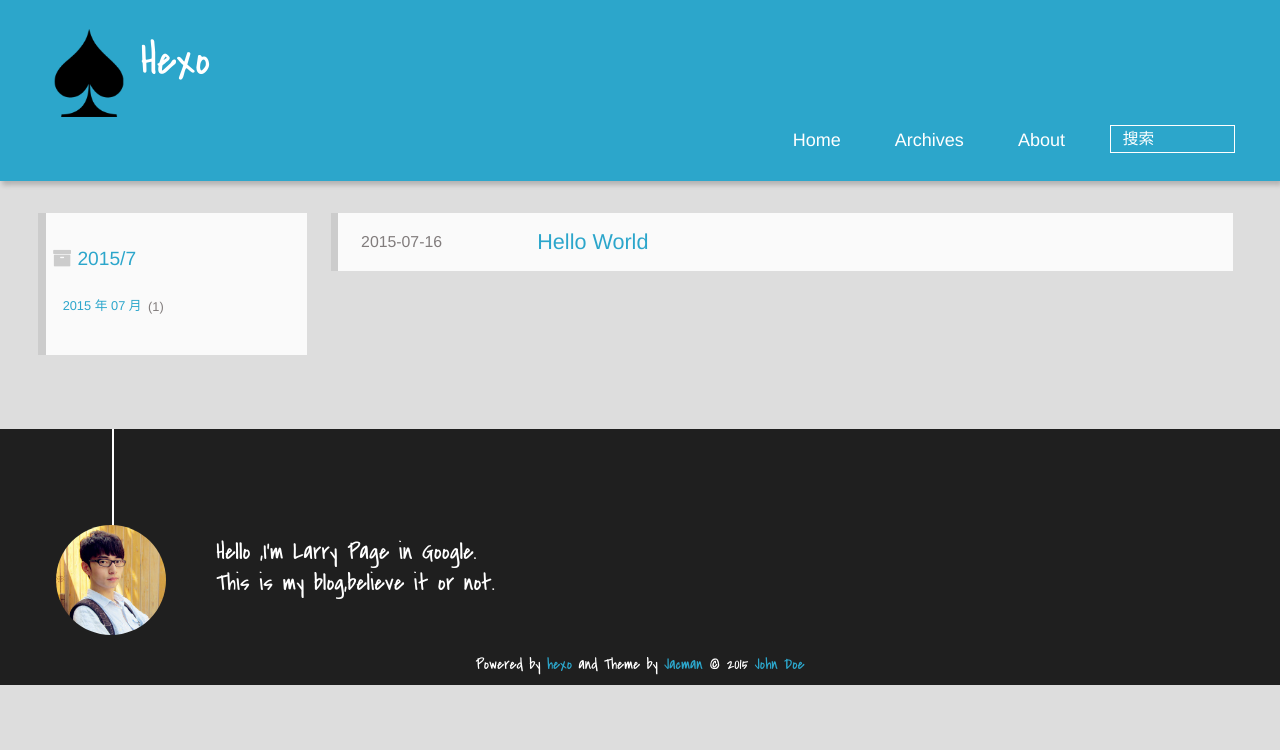
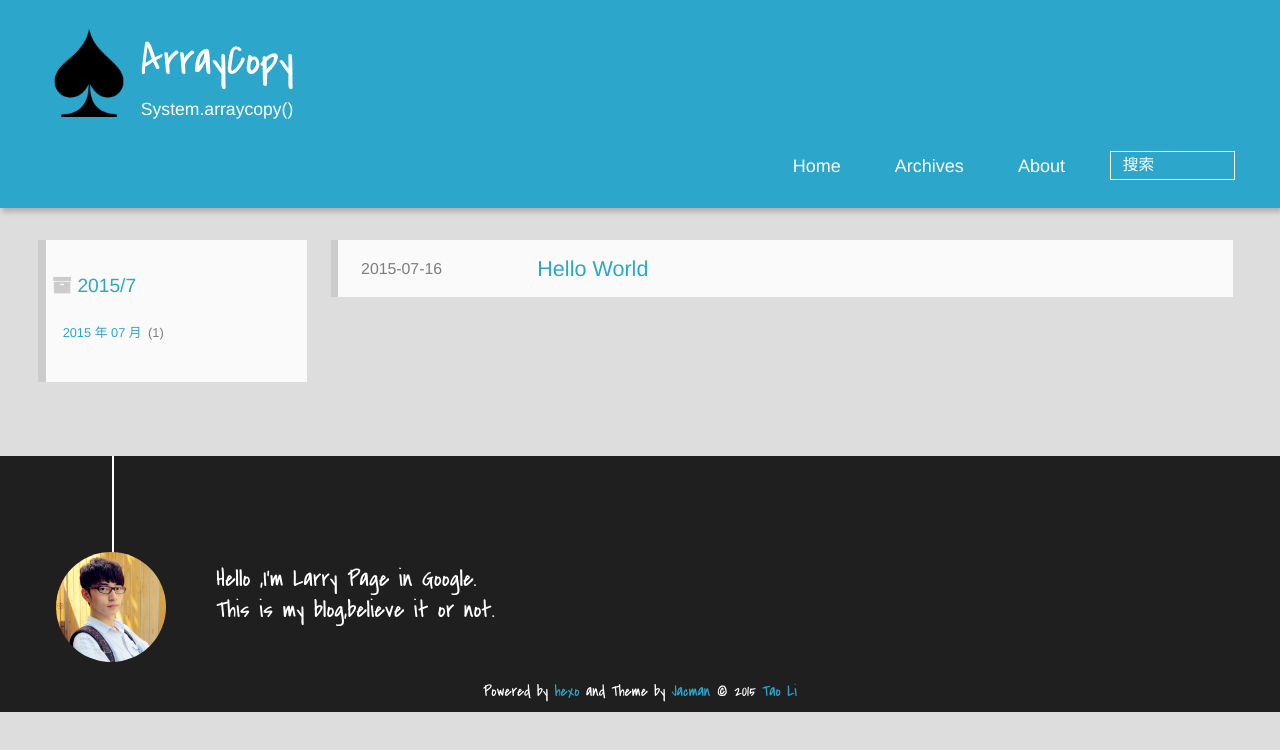
Before and after one commit to arraycopy/arraycopy.github.io, a plain HTML site: page archives/2015/07/index.html in a window 1280 px wide. Drawn offline with Linux system fonts and the light colour scheme.

Commit message:
Site updated: 2015-07-16 23:20:57

```diff
--- a/archives/2015/07/index.html
+++ b/archives/2015/07/index.html
@@ -4,25 +4,25 @@
 <head>
   <meta charset="UTF-8">
 
-    <title>歸檔: 2015/7 | Hexo</title>
+    <title>歸檔: 2015/7 | ArrayCopy</title>
     <meta name="viewport" content="width=device-width, initial-scale=1,user-scalable=no">
 
-    <meta name="author" content="John Doe">
+    <meta name="author" content="Tao Li">
 
 
 
-    <meta name="description">
+    <meta name="description" content="程序员">
 <meta property="og:type" content="website">
-<meta property="og:title" content="Hexo">
+<meta property="og:title" content="ArrayCopy">
 <meta property="og:url" content="http://yoursite.com/archives/2015/07/index.html">
-<meta property="og:site_name" content="Hexo">
-<meta property="og:description">
+<meta property="og:site_name" content="ArrayCopy">
+<meta property="og:description" content="程序员">
 <meta name="twitter:card" content="summary">
-<meta name="twitter:title" content="Hexo">
-<meta name="twitter:description">
+<meta name="twitter:title" content="ArrayCopy">
+<meta name="twitter:description" content="程序员">
 
 
-    <link rel="alternative" href="/atom.xml" title="Hexo" type="application/atom+xml">
+    <link rel="alternative" href="/atom.xml" title="ArrayCopy" type="application/atom+xml">
 
 
     <link rel="icon" href="/img/favicon.ico">
@@ -40,12 +40,12 @@
 <div>
 
 			<div id="imglogo">
-				<a href="/"><img src="/img/logo.png" alt="Hexo" title="Hexo"/></a>
+				<a href="/"><img src="/img/logo.png" alt="ArrayCopy" title="ArrayCopy"/></a>
 			</div>
 
 			<div id="textlogo">
-				<h1 class="site-name"><a href="/" title="Hexo">Hexo</a></h1>
-				<h2 class="blog-motto"></h2>
+				<h1 class="site-name"><a href="/" title="ArrayCopy">ArrayCopy</a></h1>
+				<h2 class="blog-motto">System.arraycopy()</h2>
 			</div>
 			<div class="navbar"><a class="navbutton navmobile" href="#" title="菜單">
 			</a></div>
@@ -135,7 +135,7 @@
 		<p class="copyright">
 		Powered by <a href="http://hexo.io" target="_blank" title="hexo">hexo</a> and Theme by <a href="https://github.com/wuchong/jacman" target="_blank" title="Jacman">Jacman</a> © 2015
 
-		<a href="/about" target="_blank" title="John Doe">John Doe</a>
+		<a href="/about" target="_blank" title="Tao Li">Tao Li</a>
 
 
 		</p>
--- a/index.html
+++ b/index.html
@@ -4,25 +4,25 @@
 <head>
   <meta charset="UTF-8">
 
-    <title>Hexo</title>
+    <title>ArrayCopy</title>
     <meta name="viewport" content="width=device-width, initial-scale=1,user-scalable=no">
 
-    <meta name="author" content="John Doe">
+    <meta name="author" content="Tao Li">
 
 
 
-    <meta name="description">
+    <meta name="description" content="程序员">
 <meta property="og:type" content="website">
-<meta property="og:title" content="Hexo">
+<meta property="og:title" content="ArrayCopy">
 <meta property="og:url" content="http://yoursite.com/index.html">
-<meta property="og:site_name" content="Hexo">
-<meta property="og:description">
+<meta property="og:site_name" content="ArrayCopy">
+<meta property="og:description" content="程序员">
 <meta name="twitter:card" content="summary">
-<meta name="twitter:title" content="Hexo">
-<meta name="twitter:description">
+<meta name="twitter:title" content="ArrayCopy">
+<meta name="twitter:description" content="程序员">
 
 
-    <link rel="alternative" href="/atom.xml" title="Hexo" type="application/atom+xml">
+    <link rel="alternative" href="/atom.xml" title="ArrayCopy" type="application/atom+xml">
 
 
     <link rel="icon" href="/img/favicon.ico">
@@ -40,12 +40,12 @@
 <div>
 
 			<div id="imglogo">
-				<a href="/"><img src="/img/logo.png" alt="Hexo" title="Hexo"/></a>
+				<a href="/"><img src="/img/logo.png" alt="ArrayCopy" title="ArrayCopy"/></a>
 			</div>
 
 			<div id="textlogo">
-				<h1 class="site-name"><a href="/" title="Hexo">Hexo</a></h1>
-				<h2 class="blog-motto"></h2>
+				<h1 class="site-name"><a href="/" title="ArrayCopy">ArrayCopy</a></h1>
+				<h2 class="blog-motto">System.arraycopy()</h2>
 			</div>
 			<div class="navbar"><a class="navbutton navmobile" href="#" title="菜單">
 			</a></div>
@@ -85,7 +85,7 @@
   </h1>
   <p class="article-author">By
 
-		<a href="/about" title="John Doe" target="_blank" itemprop="author">John Doe</a>
+		<a href="/about" title="Tao Li" target="_blank" itemprop="author">Tao Li</a>
 
   <p class="article-time">
     <time datetime="2015-07-16T14:41:02.000Z" itemprop="datePublished"> 發表於 2015-07-16</time>
@@ -205,7 +205,7 @@
 		<p class="copyright">
 		Powered by <a href="http://hexo.io" target="_blank" title="hexo">hexo</a> and Theme by <a href="https://github.com/wuchong/jacman" target="_blank" title="Jacman">Jacman</a> © 2015
 
-		<a href="/about" target="_blank" title="John Doe">John Doe</a>
+		<a href="/about" target="_blank" title="Tao Li">Tao Li</a>
 
 
 		</p>
```
Also changed, not shown: 2015/07/16/hello-world/index.html (+10 -10 lines), archives/2015/index.html (+13 -13 lines), archives/index.html (+13 -13 lines).
